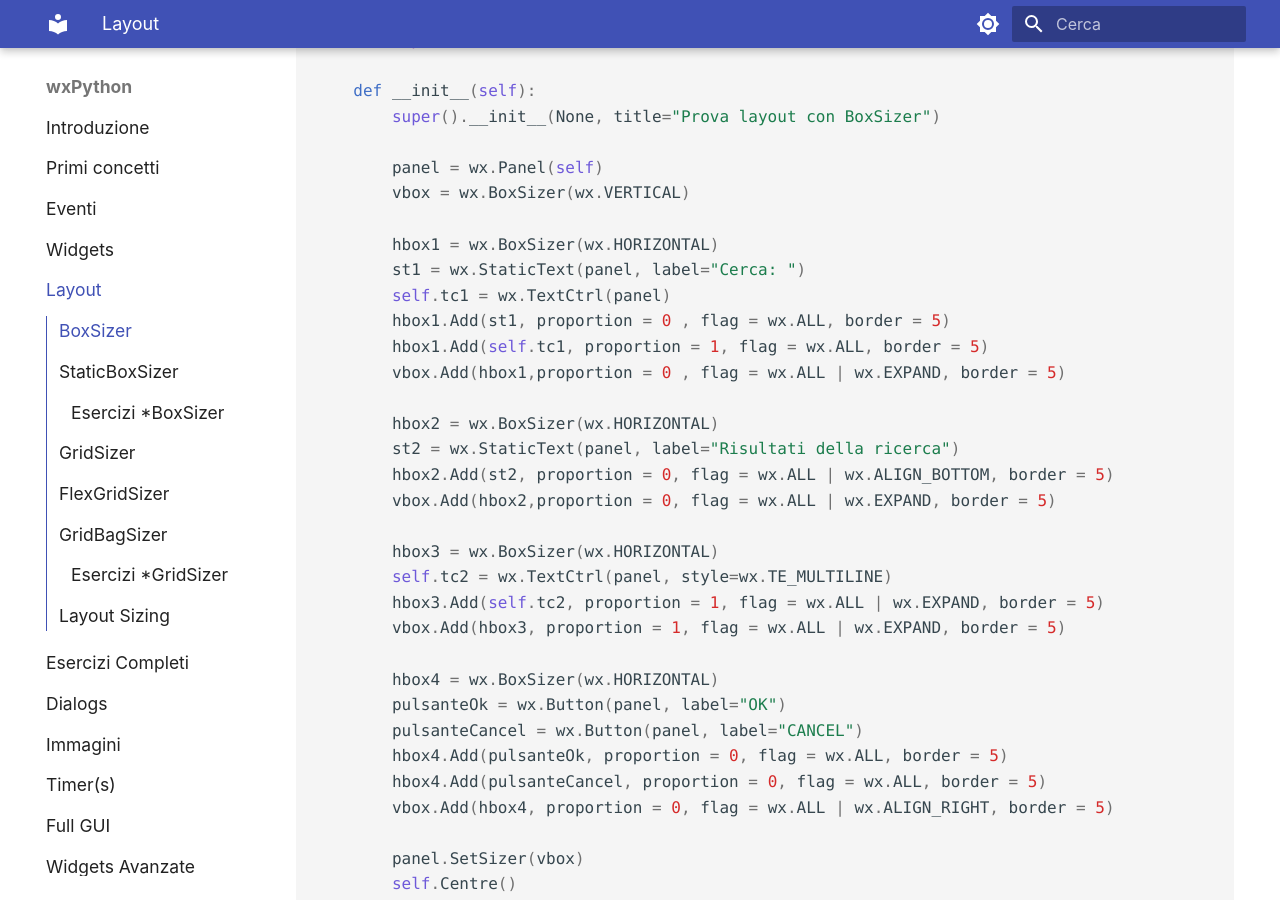
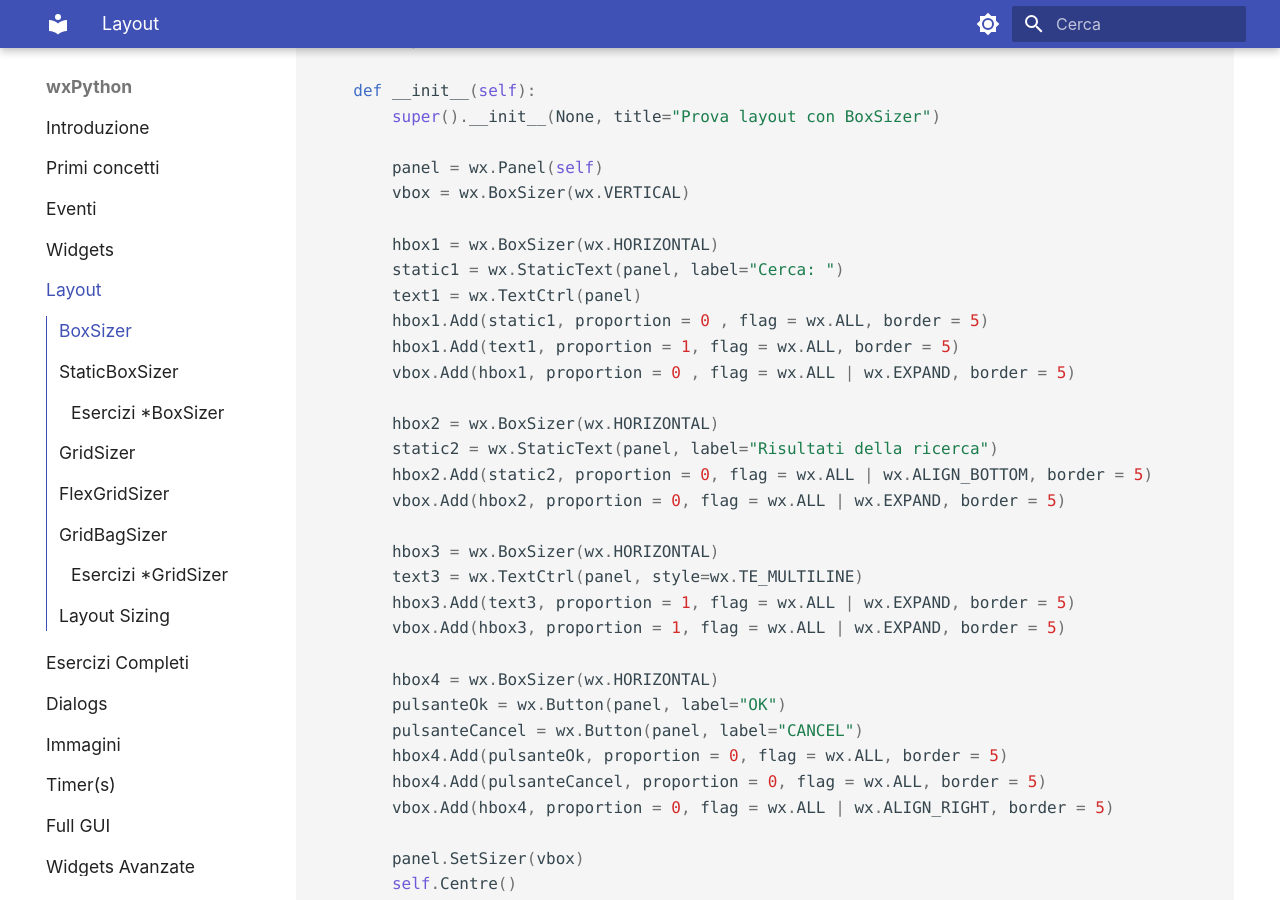
Before and after one commit to adjamhub/pyhandouts, an MkDocs documentation site: the page built from docs/wx/120_layout.md, in a window 1280 px wide and 900 px high, scrolled down 9190 px. Built offline with MkDocs 1.6.1 and Material for MkDocs 9.7.7, drawn with Linux system fonts in a browser that asks for light colours.

Commit message:
cleanup code

```diff
--- a/docs/wx/120_layout.md
+++ b/docs/wx/120_layout.md
@@ -300,20 +300,20 @@ class Esempio(wx.Frame):
         vbox = wx.BoxSizer(wx.VERTICAL)
 
         hbox1 = wx.BoxSizer(wx.HORIZONTAL)
-        st1 = wx.StaticText(panel, label="Cerca: ")
-        self.tc1 = wx.TextCtrl(panel)
-        hbox1.Add(st1, proportion = 0 , flag = wx.ALL, border = 5)
-        hbox1.Add(self.tc1, proportion = 1, flag = wx.ALL, border = 5)
-        vbox.Add(hbox1,proportion = 0 , flag = wx.ALL | wx.EXPAND, border = 5)
+        static1 = wx.StaticText(panel, label="Cerca: ")
+        text1 = wx.TextCtrl(panel)
+        hbox1.Add(static1, proportion = 0 , flag = wx.ALL, border = 5)
+        hbox1.Add(text1, proportion = 1, flag = wx.ALL, border = 5)
+        vbox.Add(hbox1, proportion = 0 , flag = wx.ALL | wx.EXPAND, border = 5)
 
         hbox2 = wx.BoxSizer(wx.HORIZONTAL)
-        st2 = wx.StaticText(panel, label="Risultati della ricerca")
-        hbox2.Add(st2, proportion = 0, flag = wx.ALL | wx.ALIGN_BOTTOM, border = 5)
-        vbox.Add(hbox2,proportion = 0, flag = wx.ALL | wx.EXPAND, border = 5)
+        static2 = wx.StaticText(panel, label="Risultati della ricerca")
+        hbox2.Add(static2, proportion = 0, flag = wx.ALL | wx.ALIGN_BOTTOM, border = 5)
+        vbox.Add(hbox2, proportion = 0, flag = wx.ALL | wx.EXPAND, border = 5)
 
         hbox3 = wx.BoxSizer(wx.HORIZONTAL)
-        self.tc2 = wx.TextCtrl(panel, style=wx.TE_MULTILINE)
-        hbox3.Add(self.tc2, proportion = 1, flag = wx.ALL | wx.EXPAND, border = 5)
+        text3 = wx.TextCtrl(panel, style=wx.TE_MULTILINE)
+        hbox3.Add(text3, proportion = 1, flag = wx.ALL | wx.EXPAND, border = 5)
         vbox.Add(hbox3, proportion = 1, flag = wx.ALL | wx.EXPAND, border = 5)
 
         hbox4 = wx.BoxSizer(wx.HORIZONTAL)
```
